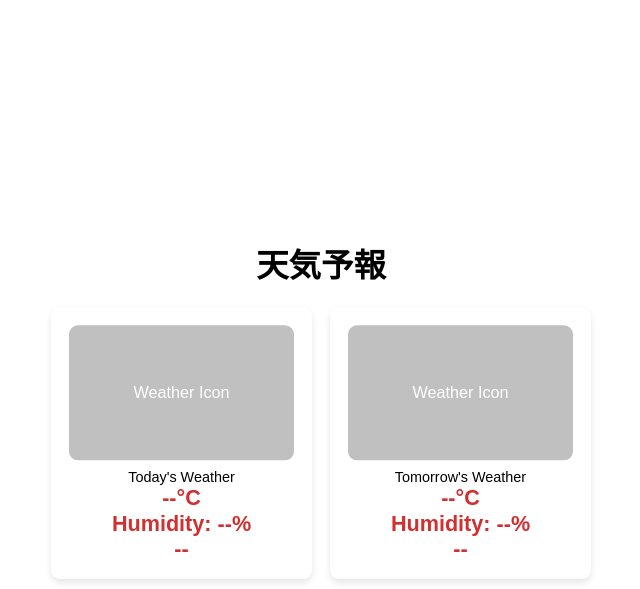
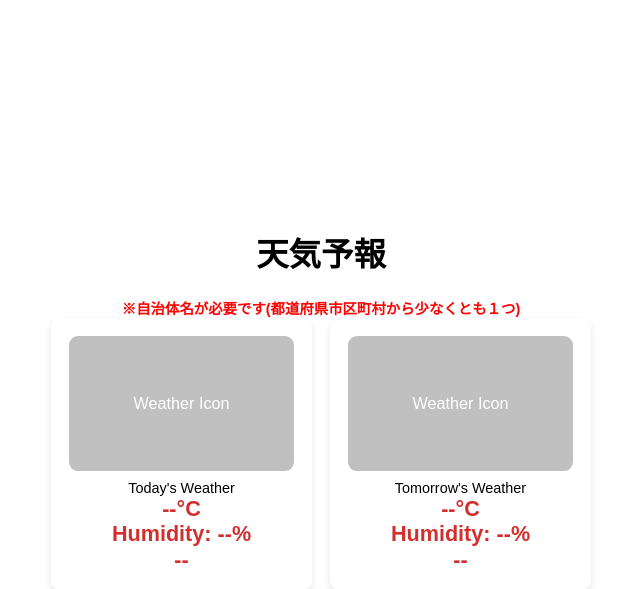
Before and after one commit to Mekann2904/Web-Application-Exercise, a Flask app: page /weather_info in a window 1280 px wide. Shown: the top 589 px of the page, without its empty margins (319-959 px from the left). Run offline with Flask 2, Linux system fonts and the light colour scheme; data that the repository does not hold is empty.

Commit message:
細かな修正

```diff
--- a/app/routes.py
+++ b/app/routes.py
@@ -160,7 +160,6 @@
 
         if last_location:
             location = last_location[0]
-
             # まず「〇〇県」が存在するかを確認
             if re.search(r'.+県', location):
                 # 「県」で区切られる部分の後に文字列が続くかをチェック
@@ -171,10 +170,14 @@
                     city_match = re.search(r'(.+市)', location_without_prefecture)
                     if city_match:
                         location = city_match.group(0)  # 「〇〇市」部分を取り出す
+                    else:
+                        # 「市」が見つからない場合は「県」を使用
+                        location = re.search(r'.+県', location).group(0)
             else:
                 city_match = re.search(r'(.+市)', location)
                 if city_match:
                     location = city_match.group(0)  # 「〇〇市」部分を取り出す
+
 
 
             response = requests.get(f'http://api.geonames.org/searchJSON?q={location}&maxRows=1&username={GEONAMES_USERNAME}')
--- a/app/static/js/weather_info_scripts.js
+++ b/app/static/js/weather_info_scripts.js
@@ -52,6 +52,7 @@
         document.getElementById('weather-icon-tomorrow').innerHTML = `<img src="http://openweathermap.org/img/wn/${tomorrowIcon}.png" alt="Weather Icon">`;
     } catch (error) {
         console.error('Error fetching weather data:', error);
+        document.getElementById('weather-error-message').textContent = "※自治体名が必要です(都道府県市区町村から少なくとも１つ)";
     }
 }
 
--- a/app/templates/weather_info.html
+++ b/app/templates/weather_info.html
@@ -2,6 +2,8 @@
 {% extends "base.html" %}
 {% block content %}
 <h1>天気予報</h1>
+<!-- エラーメッセージ表示用 -->
+<div id="weather-error-message" style="color: red; font-weight: bold;"></div>
 <div class="weather-container">
 	<div class="weather-card">
 		<div class="weather-icon" id="weather-icon-today">Weather Icon</div>
```
